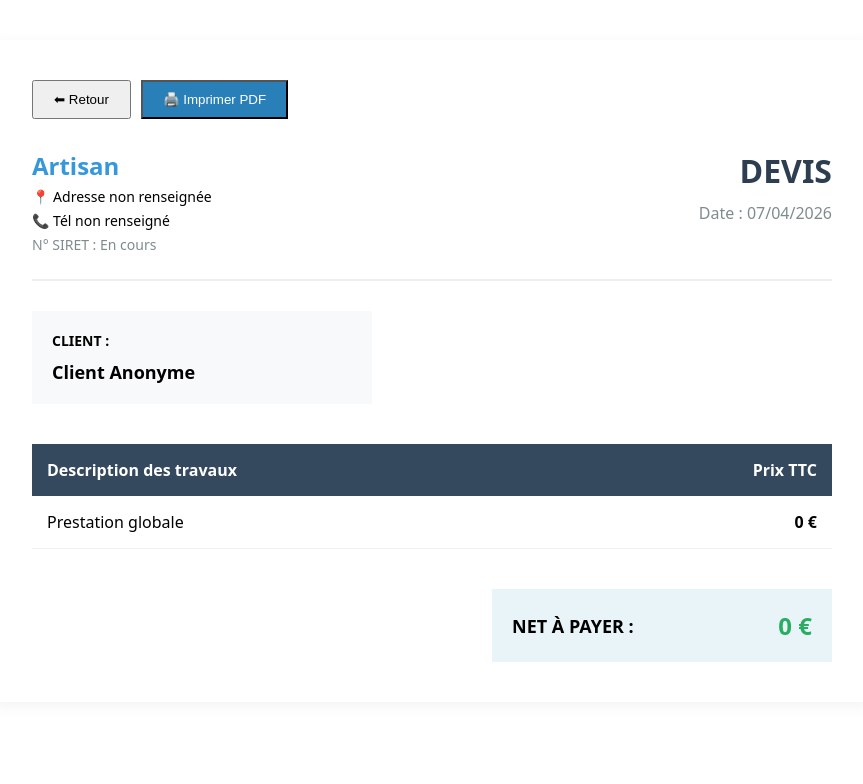
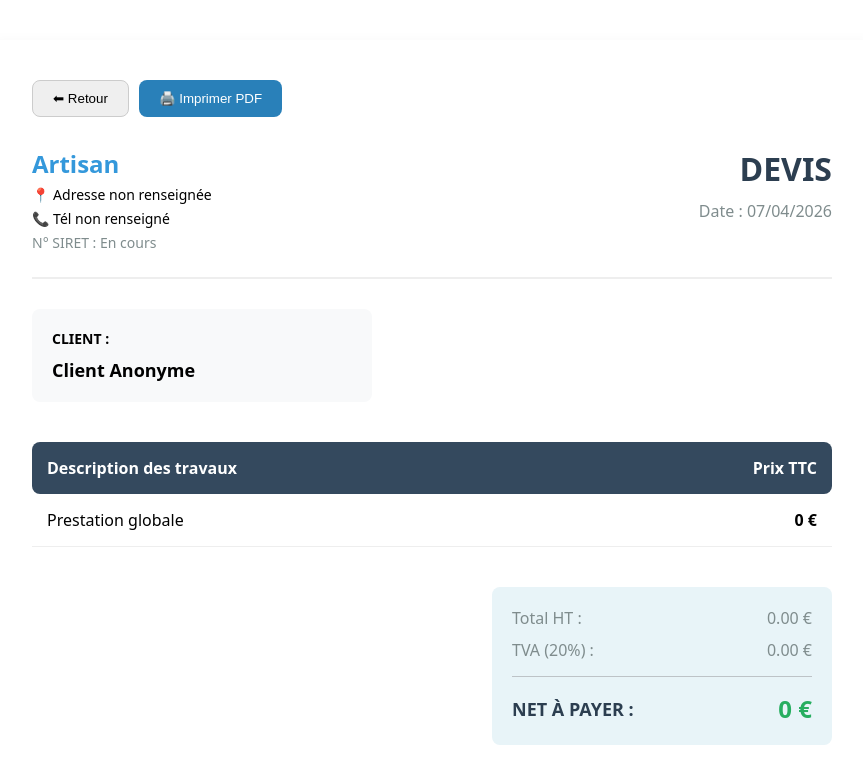
Before and after one commit to ellgringo/atelier-agent-test, a Next.js app: page /devis in a window 1280 px wide. Shown: the top 784 px of the page, without its empty margins (208-1071 px from the left). Built offline with nearby package versions, Linux system fonts and the light colour scheme; no server answers.

Commit message:
Update devis.js

```diff
--- a/pages/devis.js
+++ b/pages/devis.js
@@ -9,6 +9,7 @@ const supabase = createClient(
 
 export default function Devis() {
   const router = useRouter();
+
   // On récupère les nouvelles données de l'IA (nom, total, et le tableau des lignes)
   const { nom, total, lignes } = router.query;
   const [profil, setProfil] = useState({ entreprise_nom: 'Artisan', siret: 'En cours' });
@@ -31,8 +32,8 @@ export default function Devis() {
     <div style={{ maxWidth: '800px', margin: '40px auto', padding: '40px', fontFamily: 'system-ui', background: 'white', boxShadow: '0 4px 15px rgba(0,0,0,0.05)' }}>
 
       <div className="print-hidden" style={{ display: 'flex', gap: '10px', marginBottom: '30px' }}>
-        <button onClick={() => router.push('/dashboard')} style={{ padding: '10px 20px', cursor: 'pointer' }}>⬅ Retour</button>
-        <button onClick={() => window.print()} style={{ background: '#2980b9', color: 'white', padding: '10px 20px', cursor: 'pointer' }}>🖨️ Imprimer PDF</button>
+        <button onClick={() => router.push('/dashboard')} style={{ padding: '10px 20px', cursor: 'pointer', borderRadius: '8px', border: '1px solid #ccc' }}>⬅ Retour</button>
+        <button onClick={() => window.print()} style={{ background: '#2980b9', color: 'white', padding: '10px 20px', cursor: 'pointer', borderRadius: '8px', border: 'none' }}>🖨️ Imprimer PDF</button>
       </div>
 
       <div style={{ display: 'flex', justifyContent: 'space-between', borderBottom: '2px solid #eee', paddingBottom: '20px', marginBottom: '30px' }}>
@@ -48,7 +49,7 @@ export default function Devis() {
         </div>
       </div>
 
-      <div style={{ marginBottom: '40px', padding: '20px', background: '#f8f9fa', display: 'inline-block', minWidth: '300px' }}>
+      <div style={{ marginBottom: '40px', padding: '20px', background: '#f8f9fa', display: 'inline-block', minWidth: '300px', borderRadius: '8px' }}>
         <h3 style={{ margin: '0 0 10px 0', fontSize: '14px' }}>CLIENT :</h3>
         <p style={{ margin: '0', fontSize: '18px', fontWeight: 'bold' }}>{nom || 'Client Anonyme'}</p>
       </div>
@@ -56,8 +57,8 @@ export default function Devis() {
       <table style={{ width: '100%', borderCollapse: 'collapse', marginBottom: '40px' }}>
         <thead>
           <tr style={{ background: '#34495e', color: 'white' }}>
-            <th style={{ padding: '15px', textAlign: 'left' }}>Description des travaux</th>
-            <th style={{ padding: '15px', textAlign: 'right' }}>Prix TTC</th>
+            <th style={{ padding: '15px', textAlign: 'left', borderRadius: '8px 0 0 8px' }}>Description des travaux</th>
+            <th style={{ padding: '15px', textAlign: 'right', borderRadius: '0 8px 8px 0' }}>Prix TTC</th>
           </tr>
         </thead>
         <tbody>
@@ -72,9 +73,17 @@ export default function Devis() {
       </table>
 
       <div style={{ display: 'flex', justifyContent: 'flex-end' }}>
-        <div style={{ width: '300px', background: '#e8f4f8', padding: '20px' }}>
+        <div style={{ width: '300px', background: '#e8f4f8', padding: '20px', borderRadius: '8px' }}>
+          <div style={{ display: 'flex', justifyContent: 'space-between', marginBottom: '10px', color: '#7f8c8d' }}>
+            <span>Total HT :</span>
+            <span>{total ? (Number(total) * 0.8).toFixed(2) : '0.00'} €</span>
+          </div>
+          <div style={{ display: 'flex', justifyContent: 'space-between', marginBottom: '15px', color: '#7f8c8d', borderBottom: '1px solid #bdc3c7', paddingBottom: '15px' }}>
+            <span>TVA (20%) :</span>
+            <span>{total ? (Number(total) * 0.2).toFixed(2) : '0.00'} €</span>
+          </div>
           <div style={{ display: 'flex', justifyContent: 'space-between', alignItems: 'center' }}>
-            <span style={{ fontSize: '18px', fontWeight: 'bold' }}>NET À PAYER :</span>
+            <span style={{ fontSize: '18px', fontWeight: 'bold', color: '#2c3e50' }}>NET À PAYER :</span>
             <span style={{ fontSize: '24px', fontWeight: 'bold', color: '#27ae60' }}>{total || '0'} €</span>
           </div>
         </div>
```
